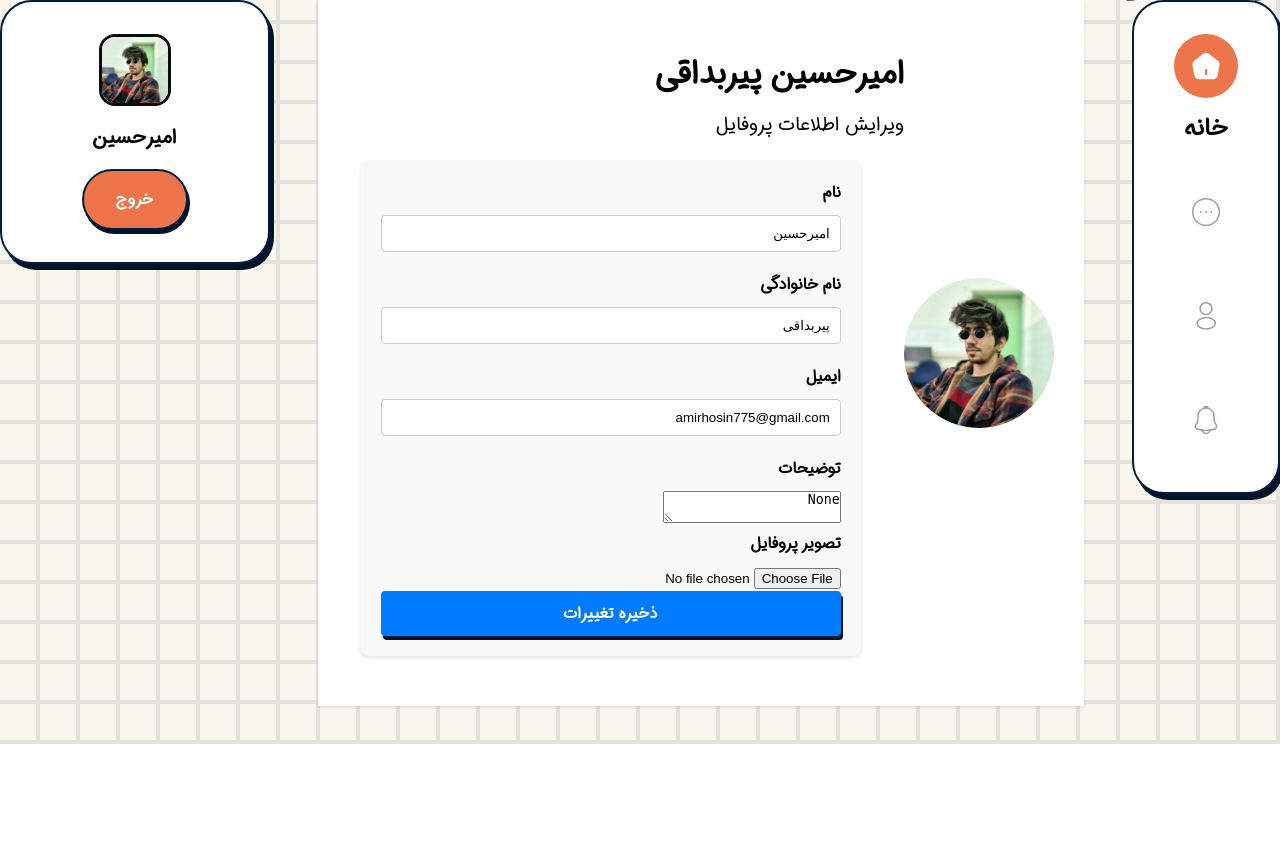
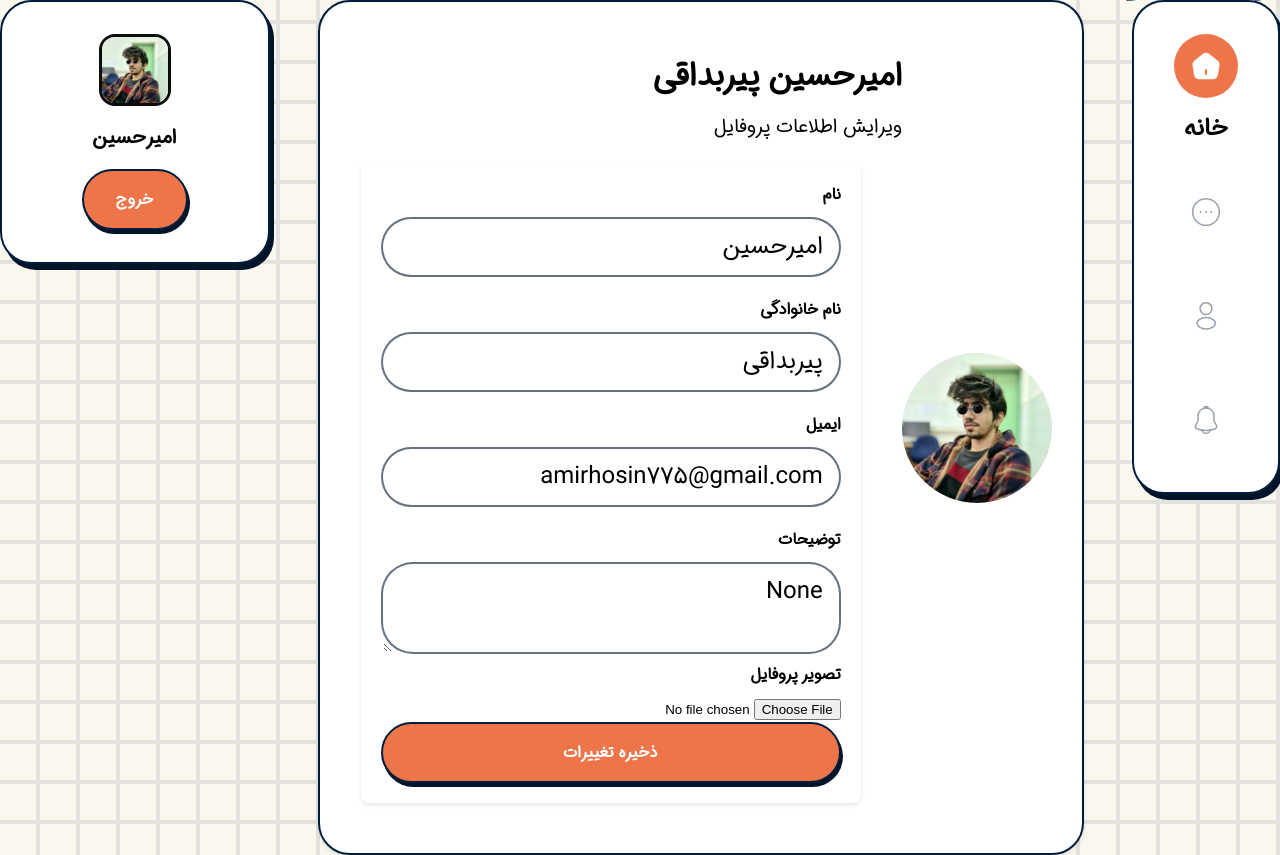
Before and after one commit to russellzparadox/kooko, a Django app: page /edit/ in a window 1280 px wide. Shown: the part 56-911 px from the top of the page. Before the commit the page ends 800 px from the top, so only its background shows below. Run offline with Django 5.2, Linux system fonts and the light colour scheme; a user stored in the database is signed in; some web fonts are replaced.

Commit message:
fixed edit profile

```diff
--- a/templates/accounts/editProfile.html
+++ b/templates/accounts/editProfile.html
@@ -2,6 +2,7 @@
 {% load static %}
 
 {% block style %}
+    {#    <link rel="stylesheet" href="{% static 'accounts/styles/login.css' %}">#}
     <style>
         /* Add/Edit Profile Styles */
         .profile-container {
@@ -52,7 +53,7 @@
             max-width: 500px;
             margin: 0 auto;
             padding: 20px;
-            background-color: #f9f9f9;
+            {#background-color: #f9f9f9;#}
             border-radius: 8px;
             box-shadow: 0 2px 4px rgba(0, 0, 0, 0.1);
         }
@@ -66,31 +67,41 @@
         .edit-profile-form input[type="text"],
         .edit-profile-form input[type="email"] {
             width: 100%;
-            padding: 10px;
-            margin-bottom: 20px;
-            border-radius: 4px;
-            border: 1px solid #ccc;
+        {#padding: 10px;#} margin-bottom: 20px;
+        {#border-radius: 4px;#}{#border: 1px solid #ccc;#}
         }
 
         .edit-profile-form button {
-            display: block;
+            {#display: block;#}
             width: 100%;
-            padding: 10px;
-            background-color: #007bff;
-            color: #fff;
-            border: none;
-            border-radius: 4px;
-            cursor: pointer;
+            {#padding: 10px;#}
+            {#background-color: #007bff;#}
+            {#color: #fff;#}
+            {#border: none;#}
+            {#border-radius: 4px;#}
+            {#cursor: pointer;#}
         }
 
         .edit-profile-form button:hover {
             background-color: #0056b3;
         }
+
+        textarea,
+        input[type="text"], input[type="password"], input[type="email"] {
+            border: 2px solid #00142999;
+            padding: 12px 16px;
+            width: 100%;
+            font-size: 24px;
+            border-radius: var(--border-radius-1);
+            line-height: 32px;
+            font-family: "iransansRegular";
+        }
+
     </style>
 {% endblock %}
 
 {% block content %}
-    <div class="profile-container">
+    <div class="profile-container box">
         <img src="{{ user.picture.url }}" alt="Profile Image" class="profile-image">
         <div class="profile-info">
             <h1 class="profile-name">{{ user.first_name }} {{ user.last_name }}</h1>
```
